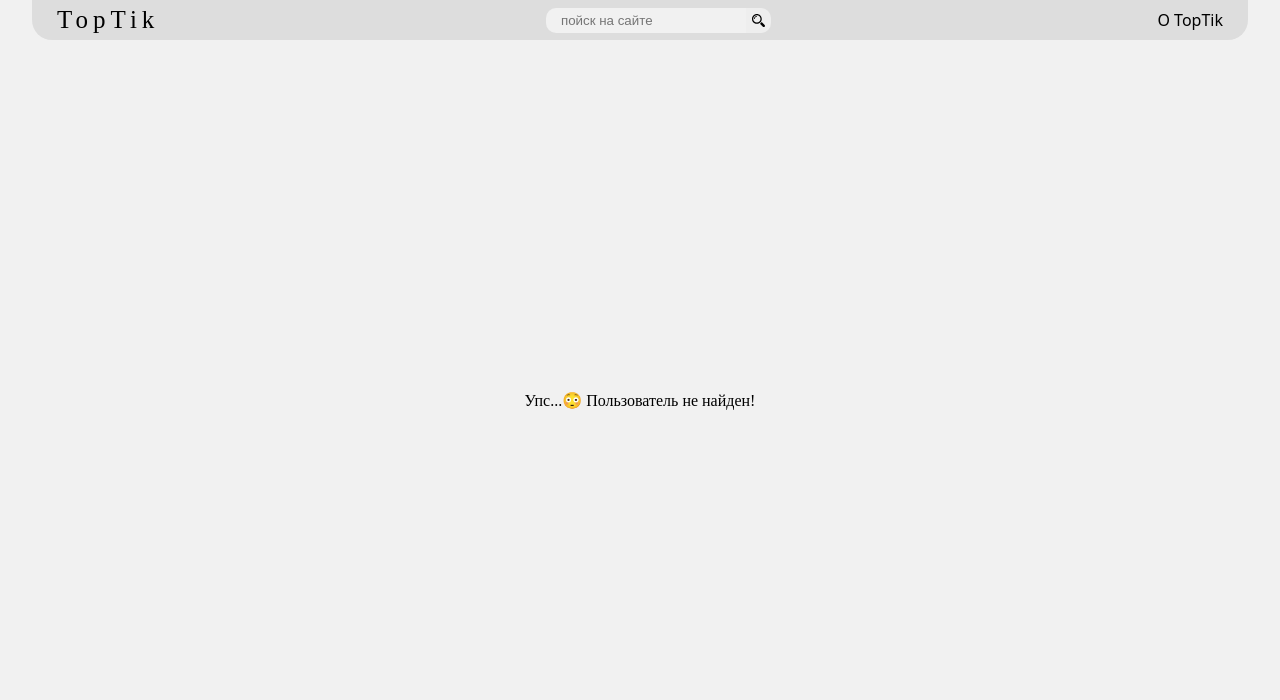
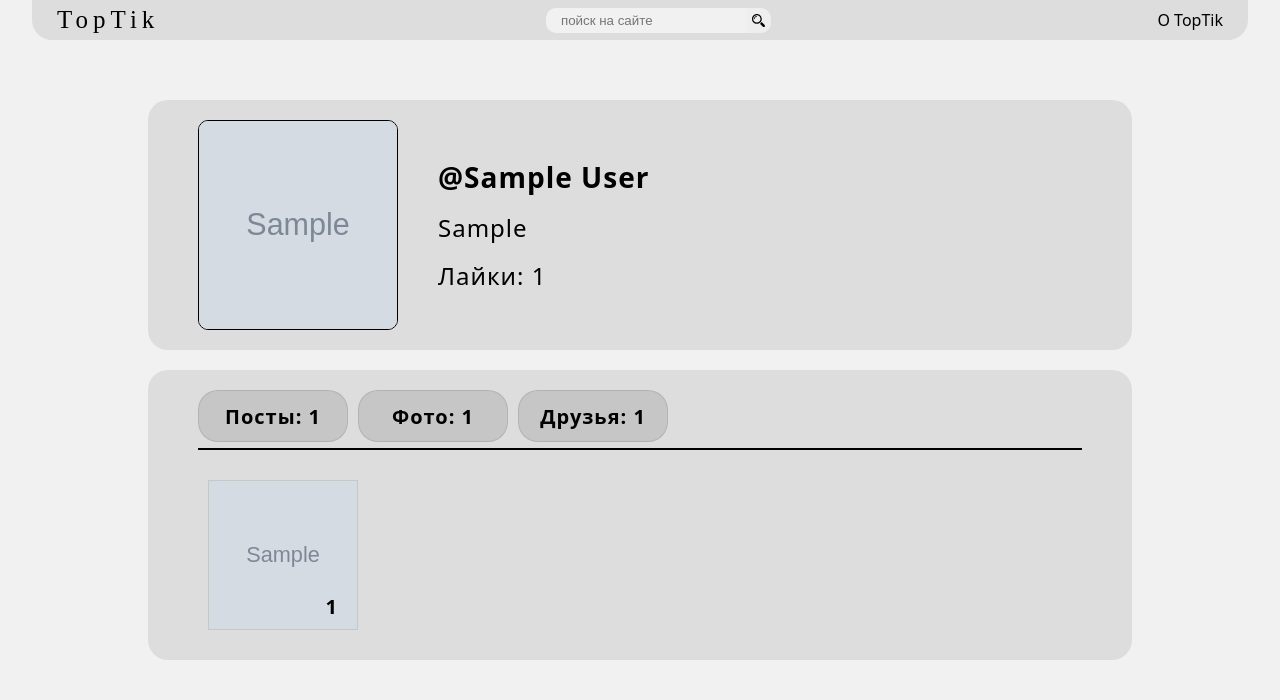
Before and after one commit to TolyaLQs/TopTik, a Django app: page /profile/00000000-0000-0000-0000-000000000001/ in a window 1280 px wide. Shown: the top 700 px of the page. Run offline with Django 3.2, Linux system fonts and the light colour scheme; tables that the repository leaves empty hold one stand-in row (values such as "Sample post"); grey boxes marked "Sample" are stand-in pictures; some web fonts are replaced.

Commit message:
new commit 1.9.4.2

```diff
--- a/main/templates/main/base.html
+++ b/main/templates/main/base.html
@@ -70,7 +70,7 @@
         {% if user.is_authenticated %}
             <div class="avatar">
                 <a class="{% if request.resolver_match.url_name == 'profile' %}active
-                {% endif %}" href="{% url 'user:profile' user.id %}">
+                {% endif %}" href="{% url 'user:profile' user.identifier %}">
                     <img src="{{user.avatar.url}}">
                 </a>
             </div>
--- a/main/templates/main/index.html
+++ b/main/templates/main/index.html
@@ -11,11 +11,11 @@
         {% for post in posts %}
         <div class="post">
             <a class="{% if request.resolver_match.url_name == 'profile' %}active{% endif %}"
-               href="{% url 'user:profile' post.author.id %}">
+               href="{% url 'user:profile' post.author.identifier %}">
                 <img src="{{post.author.avatar.url}}"></a>
             <div class="post-desc-img">
                 <a class="{% if request.resolver_match.url_name == 'profile' %}active{% endif %}"
-                   href="{% url 'user:profile' post.author.id %}">@{{post.author.name}}</a>
+                   href="{% url 'user:profile' post.author.identifier %}">@{{post.author.name}}</a>
                 <div class="tag-post">
                     {% for post_tag in post.posttag_post.all %}
                     <a class="{% if request.resolver_match.url_name == 'search' %}active{% endif %}"
--- a/user/models.py
+++ b/user/models.py
@@ -1,7 +1,7 @@
 from django.contrib.auth.models import AbstractUser
 from django.core import validators
 from django.db import models
-
+import uuid
 # Create your models here.
 
 
@@ -37,6 +37,17 @@ class User(AbstractUser):
     name = models.CharField(verbose_name='Имя', max_length=20,)
     sex = models.ForeignKey(SexUser, verbose_name='Пол', on_delete=models.CASCADE)
     about_user = models.TextField(verbose_name='О себе', max_length=250, blank=True)
+    identifier = models.UUIDField(unique=True, default=uuid.uuid4, editable=False)
+
+    def check_user_friend(self):
+        friend = FriendUser.objects.filter(user_friend__id=self.id)
+        return friend
+
+    def check_user_photo(self):
+        photo = UserPhoto.objects.filter(user__id=self.id)
+        return photo
+
+
 
 
 class UserPhoto(models.Model):
--- a/user/templates/user/profile.html
+++ b/user/templates/user/profile.html
@@ -24,8 +24,11 @@
             <div class="profile-like">Лайки{% if user_like.count > 0 %}: {{ user_like.count }}
                 {% endif %}
             </div>
+            {% if user.identifier == pr.identifier %}
+            <div class="profile-add-friend"></div>
+            {% endif %}
         </div>
-        {% if user.id == pr.id %}
+        {% if user.identifier == pr.identifier %}
             <div class="profile-update">Редактировать</div>
         {% endif %}
     </div>
@@ -33,14 +36,20 @@
         <div class="tit-prof-p-f-v">
             <div class="btn btn-post">Посты{% if user_post.count > 0 %}:
                 {{ user_post.count }}
+                {% else %}
+                0
                 {% endif %}
             </div>
-            <div class="btn btn-photo">Фото{% if user_photo.count > 0 %}:
-                {{ user_photo.count }}
+            <div class="btn btn-photo">Фото{% if pr.check_user_photo.count > 0 %}:
+                {{ pr.check_user_photo.count }}
+                {% else %}
+                0
                 {% endif %}
             </div>
-            <div class="btn btn-friend">Друзья{% if user_friend.count > 0 %}:
-                {{ user_friend.count }}
+            <div class="btn btn-friend">Друзья{% if pr.check_user_friend.count > 0 %}:
+                {{ pr.check_user_friend.count }}
+                {% else %}
+                0
                 {% endif %}
             </div>
         </div>
@@ -55,9 +64,8 @@
                 <div class="hot-user-post">Постов нет</div>
                 {% endfor %}
             </div>
-
             <div class="profile-photo">
-                {% for photo in user_photo %}
+                {% for photo in pr.check_user_photo %}
                 <div class="user-photo">
                     <img loading="lazy" src="{{photo.photo.url}}">
                     <div class="user-photo-like"></div>
@@ -68,7 +76,7 @@
             </div>
 
             <div class="profile-friend">
-                {% for friend in user_friend %}
+                {% for friend in pr.check_user_friend %}
 
                 {% empty %}
                 <div class="hot-user-photo">Друзей нет</div>
--- a/user/urls.py
+++ b/user/urls.py
@@ -8,5 +8,5 @@ urlpatterns = [
     re_path('register/$', user.user_register, name='register'),
     re_path('edit/$', user.user_edit, name='edit'),
     re_path('logout/$', user.user_logout, name='logout'),
-    re_path('profile/(?P<id>.*\s*)/$', user.user_profile, name='profile'),
+    re_path('profile/(?P<identifier>.*\s*)/$', user.user_profile, name='profile'),
 ]
--- a/user/views.py
+++ b/user/views.py
@@ -98,19 +98,15 @@ def user_edit(request):
     return render(request, 'user/edit.html', context)
 
 
-def user_profile(request, id=None):
+def user_profile(request, identifier=None):
     if id:
         try:
-            prof = User.objects.filter(id=id)
+            prof = User.objects.filter(identifier=identifier)
             if prof[0].is_active:
-                user_friend = FriendUser.objects.filter(user_friend_id=id)
-                user_post = Post.objects.filter(author__id=id)
-                user_photo = UserPhoto.objects.filter(user_id=id)
-                user_like = PostLike.objects.filter(post__author=id)
+                user_post = Post.objects.filter(author__identifier=identifier)
+                user_like = PostLike.objects.filter(post__author__identifier=identifier)
                 context = {
                     'prof': prof,
-                    'user_friend': user_friend,
-                    'user_photo': user_photo,
                     'user_post': user_post,
                     'user_like': user_like,
                 }
```
Also changed, not shown: static/js/index.js (+0 -12 lines).
